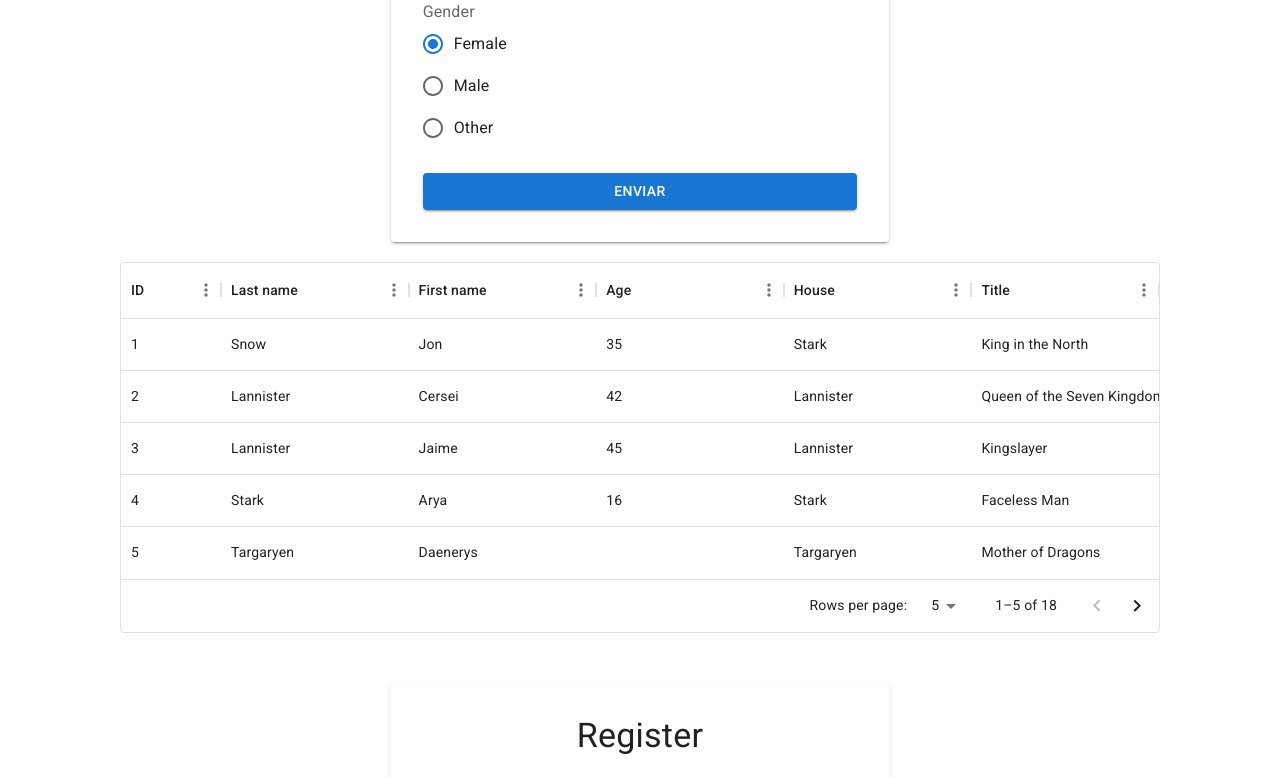
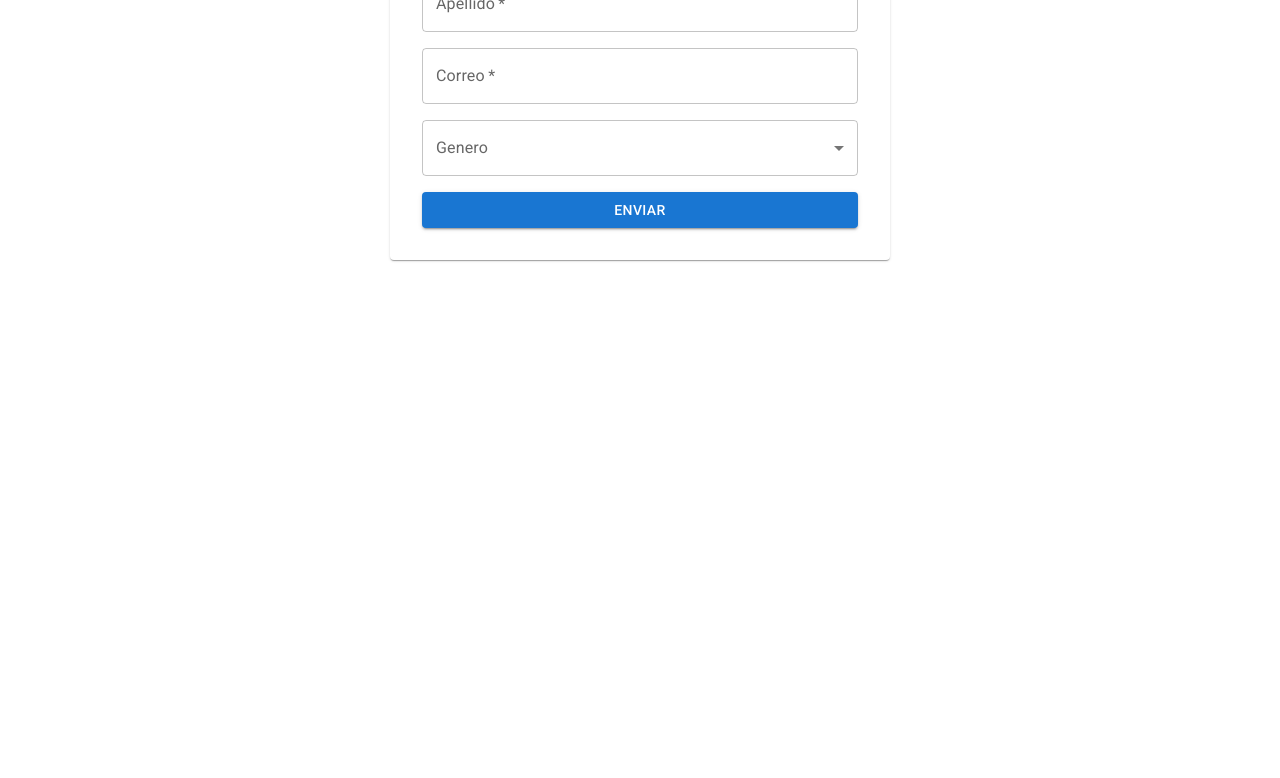
Before and after one commit to humbertodrc/dh-frontend-3-1732, a Next.js app in the folder material-ui/mui/: page / in a window 1280 px wide. Shown: the part 340-1118 px from the top of the page. After the commit the page ends 800 px from the top, so only its background shows below. Built offline with nearby package versions, Linux system fonts and the light colour scheme.

Commit message:
add: FormMui component to Home page

```diff
--- a/material-ui/mui/src/pages/index.tsx
+++ b/material-ui/mui/src/pages/index.tsx
@@ -4,6 +4,7 @@ import Box from "@mui/material/Box";
 import Form from "@/components/Form";
 import Table from "@/components/Table";
 import RegisterReactHookForm from "@/components/RegisterReactHookForm";
+import FormMui from "@/components/mui/FormMui";
 
 export default function Home() {
 	return (
@@ -15,9 +16,10 @@ export default function Home() {
 				<link rel="icon" href="/favicon.ico" />
 			</Head>
 			<main className={`${styles.main}`}>
-				<Form />
-				<Table />
-				<RegisterReactHookForm />
+				{/* <Form /> */}
+				{/* <Table /> */}
+				{/* <RegisterReactHookForm /> */}
+				<FormMui />
 			</main>
 		</>
 	);
```
